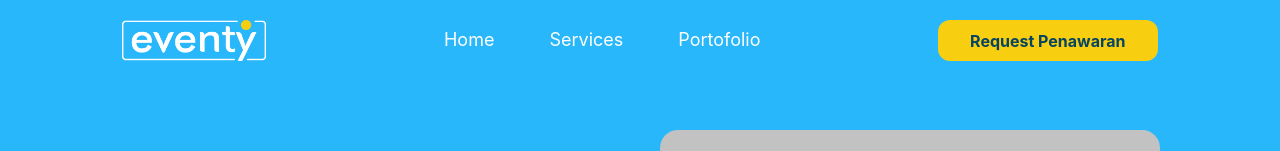
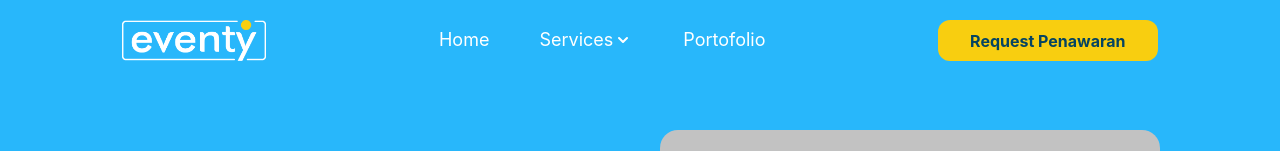
Before and after one commit to zayyid123/eventy, a React (Create React App) app: page / in a window 1280 px wide. Shown: the top 151 px of the page. Built offline with nearby package versions, Linux system fonts and the light colour scheme.

Commit message:
add dropdown

```diff
--- a/src/component/footer/style.css
+++ b/src/component/footer/style.css
@@ -1,4 +1,4 @@
 #test {
-  background-color: gray;
+  background-color: white;
   height: 1000px;
 }
--- a/src/component/navbar/index.js
+++ b/src/component/navbar/index.js
@@ -5,15 +5,37 @@ import "./style.css";
 const Navbar = () => {
   const [change, onChange] = useState(false);
   const [count, setCount] = useState(document.documentElement.scrollTop);
-  console.log(count);
+  const [home, setHome] = useState(true);
+  const [service, setService] = useState(false);
+  const [stylePortofolio, setStylePortofolio] = useState(style.baseTheme);
   useEffect(() => {
     function scrollFunction() {
       if (document.body.scrollTop > 50 || document.documentElement.scrollTop > 50) {
         document.getElementById("header").style.backgroundColor = "white";
+
         onChange(true);
       } else {
         document.getElementById("header").style.backgroundColor = "#28b7fb";
         onChange(false);
+      }
+      if (document.documentElement.scrollTop > 600 && document.documentElement.scrollTop < 1000) {
+        setHome(false);
+        setService(false);
+        setStylePortofolio(style.onTheme);
+        console.log(stylePortofolio);
+      } else if (document.documentElement.scrollTop > 200 && document.documentElement.scrollTop < 600) {
+        setHome(false);
+        setService(true);
+        setStylePortofolio(style.darkTheme);
+      } else if (document.documentElement.scrollTop > 0 && document.documentElement.scrollTop < 200) {
+        setHome(true);
+        setService(false);
+      }
+
+      if (document.documentElement.scrollTop > 0 && document.documentElement.scrollTop < 50) {
+        setStylePortofolio(style.baseTheme);
+      } else if (document.documentElement.scrollTop > 50) {
+        setStylePortofolio(style.darkTheme);
       }
     }
     window.onscroll = function () {
@@ -23,21 +45,44 @@ const Navbar = () => {
 
   return (
     <Fragment>
-      <div id="header" className="fixed w-full flex justify-evenly py-5 z-50">
+      <div id="header" className={`fixed w-full flex justify-evenly py-5 z-50 ${change && "shadow-lg"}`}>
         <img src={change ? logoBlue : logoWhite} alt="logo" id="logo" />
         <div className="flex w-1/3">
           <ul id="navbar" className="flex h-full w-full justify-evenly items-center">
-            <div className={change ? "border-b-2 border-white hover:border-customColor-biruTua" : "border-b-2 border-customColor-biru hover:border-white"}>
+            <div className={`${home ? "border-b-2 border-white hover:border-white" : "border-b-2 border-customColor-transparent hover:border-customColor-biruTua"}`}>
               <a className={change ? "text-customColor-biruTua " : "text-white"} href="#home">
                 Home
               </a>
             </div>
-            <div className={change ? "border-b-2 border-white hover:border-customColor-biruTua" : "border-b-2 border-customColor-biru hover:border-white"}>
+            {console.log(service)}
+            <div id="service" className="border-b-2 border-customColor-transparent">
               <a className={change ? "text-customColor-biruTua " : "text-white"} href="#services">
                 Services
               </a>
+
+              <svg id="panah" xmlns="http://www.w3.org/2000/svg" className="h-5 w-5" viewBox="0 0 20 20" fill={change ? "#054462" : "white"}>
+                <path fillRule="evenodd" d="M5.293 7.293a1 1 0 011.414 0L10 10.586l3.293-3.293a1 1 0 111.414 1.414l-4 4a1 1 0 01-1.414 0l-4-4a1 1 0 010-1.414z" clipRule="evenodd" />
+              </svg>
+              <div id="dropdown" className="absolute  inset-y-10 right-1.5">
+                <svg xmlns="http://www.w3.org/2000/svg" class="h-10 w-10" viewBox="0 0 20 20" fill={change ? "#28b7fb" : "white"}>
+                  <path d="M10.894 2.553a1 1 0 00-1.788 0l-7 14a1 1 0 001.169 1.409l5-1.429A1 1 0 009 15.571V11a1 1 0 112 0v4.571a1 1 0 00.725.962l5 1.428a1 1 0 001.17-1.408l-7-14z" />
+                </svg>
+              </div>
+              <div id="dropdown" className="absolute inset-y-14 align-center shadow-xl">
+                <div className={`relative flex flex-col py-2 px-2 w-40 justify-center items-center rounded-xl  shadow-xl ${change ? "bg-customColor-biru" : "bg-white"}`}>
+                  <a className="text-md text-customColor-biruTua p-2" href="#">
+                    Hybrid Event
+                  </a>
+                  <a className="text-md text-customColor-biruTua p-2" href="#">
+                    Virtual Event
+                  </a>
+                  <a className="text-md text-customColor-biruTua p-2" href="#">
+                    Brodcasting
+                  </a>
+                </div>
+              </div>
             </div>
-            <div className={change ? "border-b-2 border-white hover:border-customColor-biruTua" : "border-b-2 border-customColor-biru hover:border-white"}>
+            <div className={`${stylePortofolio}`}>
               <a className={change ? "text-customColor-biruTua " : "text-white"} href="#portofolio">
                 Portofolio
               </a>
@@ -51,5 +96,9 @@ const Navbar = () => {
     </Fragment>
   );
 };
-
+const style = {
+  onTheme: "border-b-2 border-customColor-biruTua hover:border-customColor-biruTua bg-red-500",
+  darkTheme: "border-b-2 border-customColor-transparent hover:border-customColor-biruTua",
+  baseTheme: "border-b-2 border-customColor-transparent hover:border-white",
+};
 export default Navbar;
--- a/src/component/navbar/style.css
+++ b/src/component/navbar/style.css
@@ -7,6 +7,7 @@
   height: 100%;
   align-items: center;
   transition: 0.5s;
+  position: relative;
 }
 #logo {
   width: 9rem;
@@ -21,3 +22,20 @@
   display: flex;
   align-items: center;
 }
+#dropdown {
+  display: none;
+  transition: 0.5s;
+}
+#service {
+  display: inline-block;
+}
+#service:hover #dropdown {
+  display: block;
+}
+#panah {
+  transition: 0.5s;
+}
+#service:hover #panah {
+  transform: rotate(180deg);
+  transition: 0.5s;
+}
--- a/tailwind.config.js
+++ b/tailwind.config.js
@@ -8,6 +8,7 @@ module.exports = {
           kuning: "#f8ce10",
           biruTua: "#054462",
           merah: "#dc3545",
+          transparent:'#ffffff00'
         },
       },
     },
```
